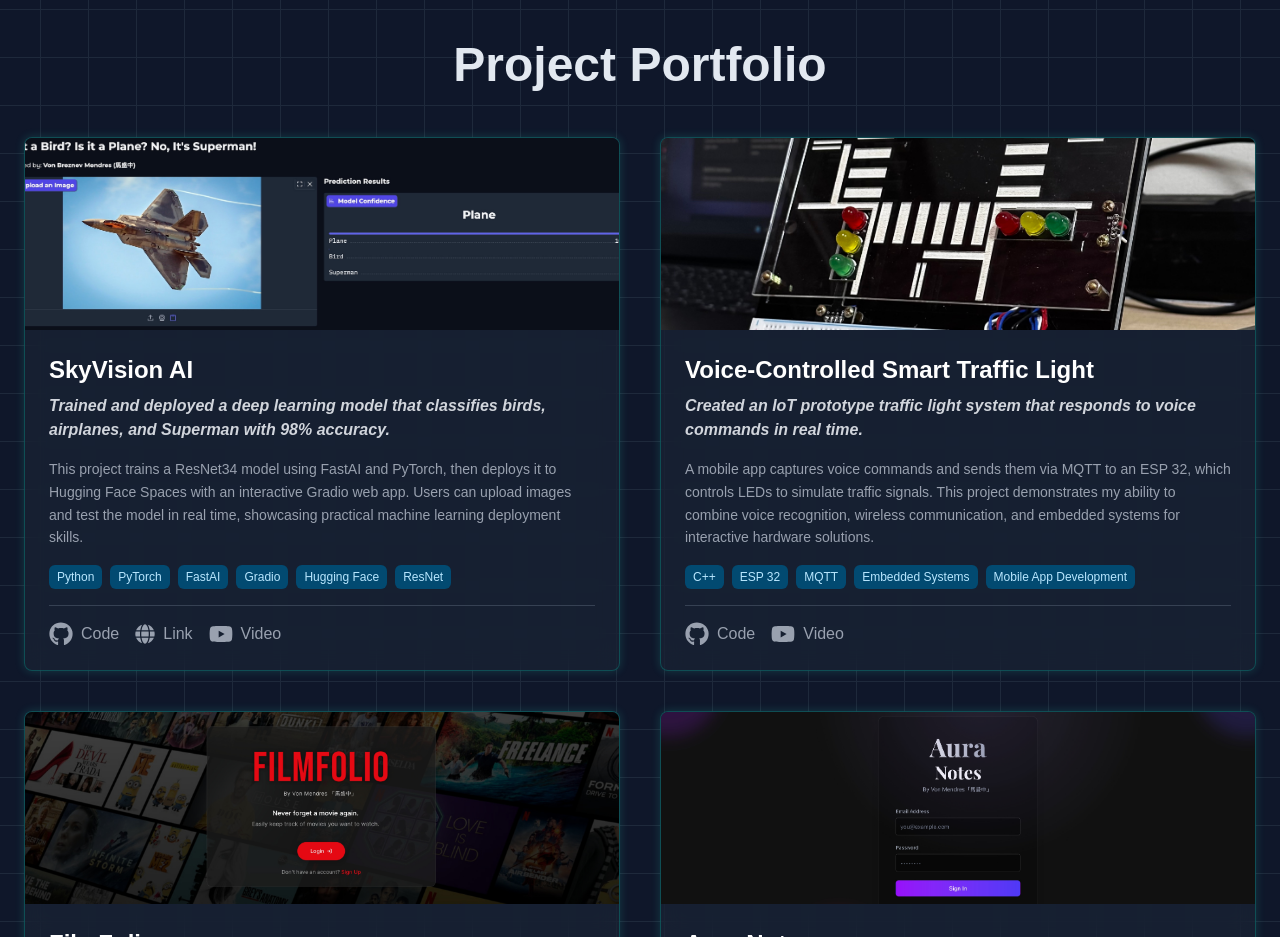
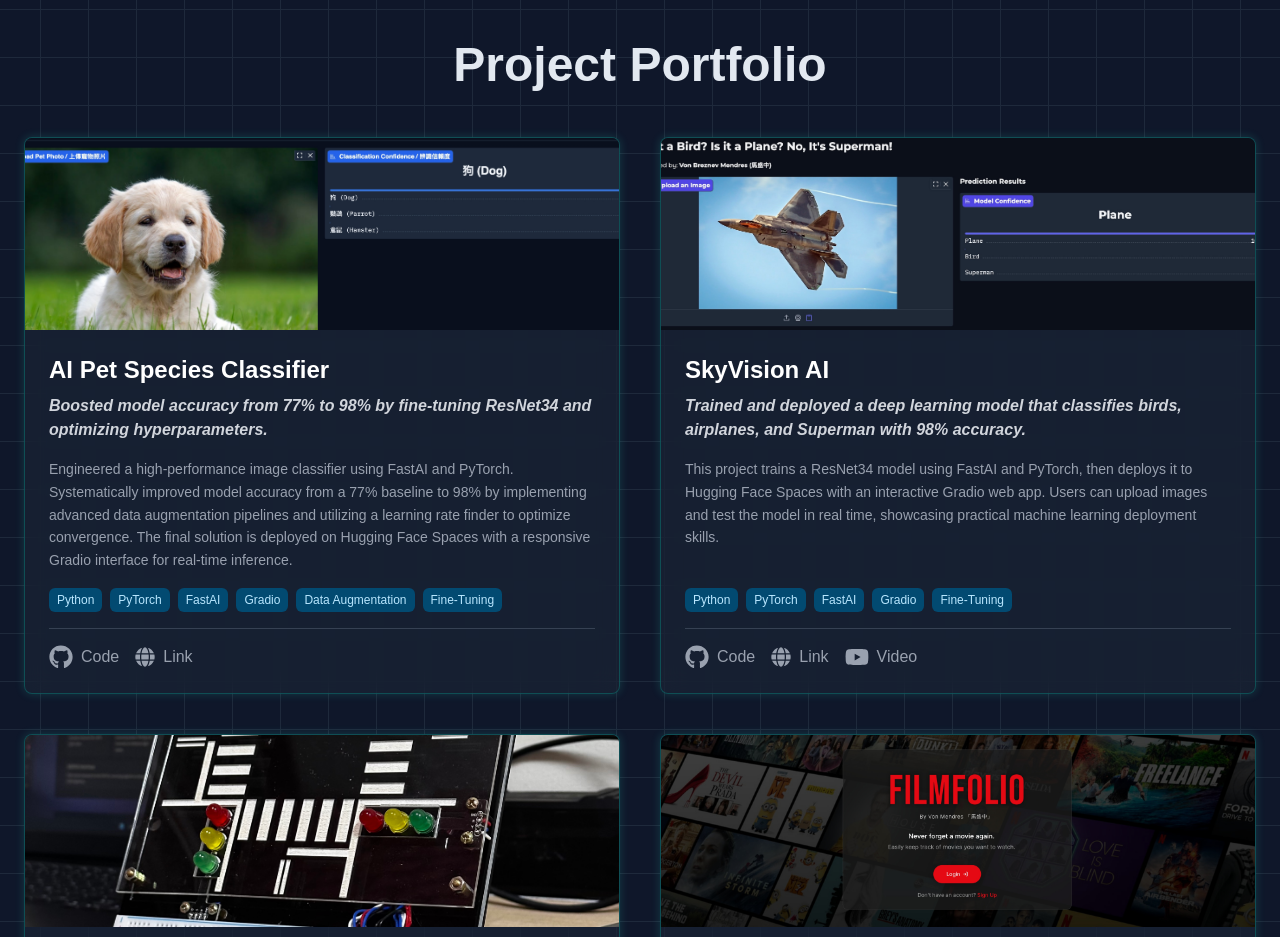
Before and after one commit to mendresvon/von-portfolio-v2, a Next.js app: page / in a window 1280 px wide. Shown: the part 2740-3677 px from the top of the page. Built offline with nearby package versions, Linux system fonts and the light colour scheme.

Commit message:
Added a new project 'AI Pet Classifier'

```diff
--- a/src/components/Projects.tsx
+++ b/src/components/Projects.tsx
@@ -9,11 +9,20 @@ export default function Projects() {
 
   const projectsData = [
     {
+      title: t("projects.pet_classifier.title"),
+      introduction: t("projects.pet_classifier.introduction"),
+      description: t("projects.pet_classifier.description"),
+      imageUrl: "/pet-classifier.jpg",
+      techStack: ["Python", "PyTorch", "FastAI", "Gradio", "Data Augmentation", "Fine-Tuning"],
+      liveUrl: "https://huggingface.co/spaces/breznev/pet-classifier",
+      repoUrl: "https://github.com/mendresvon/pet-classifier",
+    },
+    {
       title: t("projects.skyvision.title"),
       introduction: t("projects.skyvision.introduction"),
       description: t("projects.skyvision.description"),
       imageUrl: "/ai-classifier.png",
-      techStack: ["Python", "PyTorch", "FastAI", "Gradio", "Hugging Face", "ResNet"],
+      techStack: ["Python", "PyTorch", "FastAI", "Gradio", "Fine-Tuning"],
       liveUrl: "https://huggingface.co/spaces/breznev/bird-plane-superman",
       repoUrl: "https://huggingface.co/spaces/breznev/bird-plane-superman/tree/main",
       videoUrl: "https://youtu.be/Gygq5JIcZ_o",
--- a/src/i18n/locales/en.json
+++ b/src/i18n/locales/en.json
@@ -79,6 +79,11 @@
   },
   "projects": {
     "title": "Project Portfolio",
+    "pet_classifier": {
+      "title": "AI Pet Species Classifier",
+      "introduction": "Boosted model accuracy from 77% to 98% by fine-tuning ResNet34 and optimizing hyperparameters.",
+      "description": "Engineered a high-performance image classifier using FastAI and PyTorch. Systematically improved model accuracy from a 77% baseline to 98% by implementing advanced data augmentation pipelines and utilizing a learning rate finder to optimize convergence. The final solution is deployed on Hugging Face Spaces with a responsive Gradio interface for real-time inference."
+    },
     "skyvision": {
       "title": "SkyVision AI",
       "introduction": "Trained and deployed a deep learning model that classifies birds, airplanes, and Superman with 98% accuracy.",
--- a/src/i18n/locales/zh-TW.json
+++ b/src/i18n/locales/zh-TW.json
@@ -74,6 +74,11 @@
   },
   "projects": {
     "title": "專案作品集",
+    "pet_classifier": {
+      "title": "AI 寵物物種辨識系統",
+      "introduction": "透過資料增強與超參數優化，將 ResNet34 模型準確率從 77% 大幅提升至 98%。",
+      "description": "使用 FastAI 與 PyTorch 微調 ResNet34 架構，開發高效能影像分類器。透過實作進階資料增強 (Data Augmentation) 策略並運用學習率尋找器 (Learning Rate Finder) 優化收斂過程，成功將模型準確率從 77% 基準提升至 98%。最終將解決方案部署至 Hugging Face Spaces，並提供 Gradio 互動式介面以進行即時推論。"
+    },
     "skyvision": {
       "title": "SkyVision AI",
       "introduction": "訓練了一個深度學習模型並部署至線上，能以 98% 的準確率分類鳥、飛機和超人。",
```
Also changed, not shown: public/pet-classifier.jpg (added).
